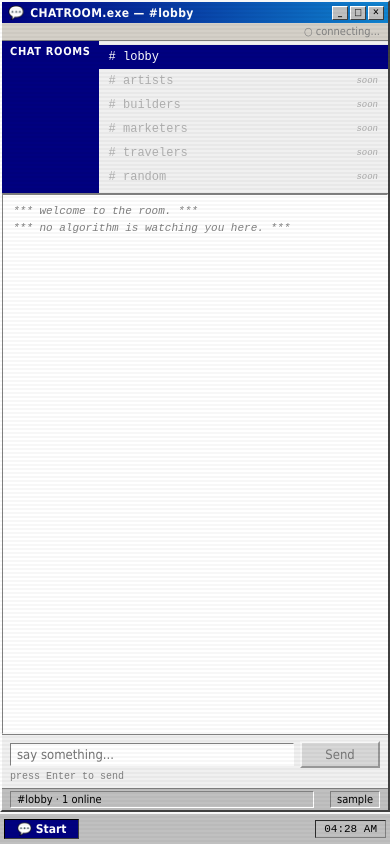
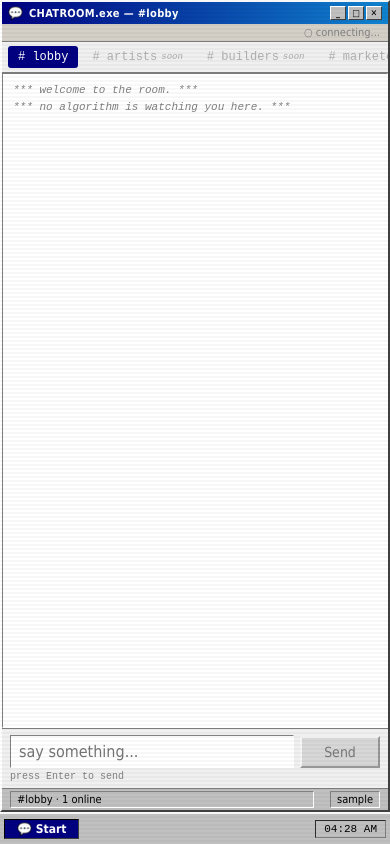
Before and after one commit to ivonneaaldaz-coder/chatroom, a Next.js app in the folder chatroom/: page /chat in a window 390 px wide. Built offline with nearby package versions, Linux system fonts and the light colour scheme; no server answers; the database is empty; sample sign-in values are in the browser's storage.

Commit message:
Add files via upload

```diff
--- a/chatroom/styles/retro.css
+++ b/chatroom/styles/retro.css
@@ -306,8 +306,21 @@ html, body {
   z-index: 9999;
 }
 
+/* ── Desktop: prevent right overflow ────────────────────── */
+html, body {
+  max-width: 100vw;
+  overflow-x: hidden;
+}
+
 /* ── Mobile overrides ───────────────────────────────────── */
 @media (max-width: 640px) {
+
+  /* Full bleed — no margin */
+  body > div {
+    height: 100dvh !important;
+  }
+
+  /* Rooms become a compact horizontal pill strip */
   .chat-layout {
     flex-direction: column !important;
   }
@@ -315,20 +328,65 @@ html, body {
   .sidebar-left {
     width: 100% !important;
     height: auto !important;
-    flex-direction: row !important;
-    overflow-x: auto !important;
-    overflow-y: hidden !important;
+    min-height: 0 !important;
+    flex-direction: column !important;
+    overflow: visible !important;
     border-right: none !important;
     border-bottom: 1px solid #808080 !important;
     flex-shrink: 0 !important;
   }
 
-  .sidebar-right {
+  /* Hide "CHAT ROOMS" header label on mobile */
+  .sidebar-left > div:first-child {
+    display: none !important;
+  }
+
+  /* Rooms scroll horizontally */
+  .sidebar-left > div:last-child {
+    display: flex !important;
+    flex-direction: row !important;
+    overflow-x: auto !important;
+    overflow-y: hidden !important;
+    padding: 4px 6px !important;
+    gap: 4px !important;
+    scrollbar-width: none !important;
+  }
+
+  .sidebar-left > div:last-child::-webkit-scrollbar {
     display: none !important;
   }
 
   .room-item-mobile {
     white-space: nowrap !important;
     flex-shrink: 0 !important;
+    padding: 4px 10px !important;
+    font-size: 12px !important;
+    border-radius: 3px !important;
+  }
+
+  /* Hide right sidebar (online users) on mobile */
+  .sidebar-right {
+    display: none !important;
+  }
+
+  /* Input bar — bigger tap target */
+  .input-retro {
+    font-size: 16px !important; /* prevents iOS zoom */
+    padding: 6px 8px !important;
+  }
+
+  .btn-retro {
+    padding: 6px 12px !important;
+    font-size: 14px !important;
+  }
+
+  /* Titlebar — smaller on mobile */
+  .titlebar {
+    font-size: 12px !important;
+    padding: 4px 6px !important;
+  }
+
+  .titlebar-title {
+    font-size: 11px !important;
   }
 }
```
